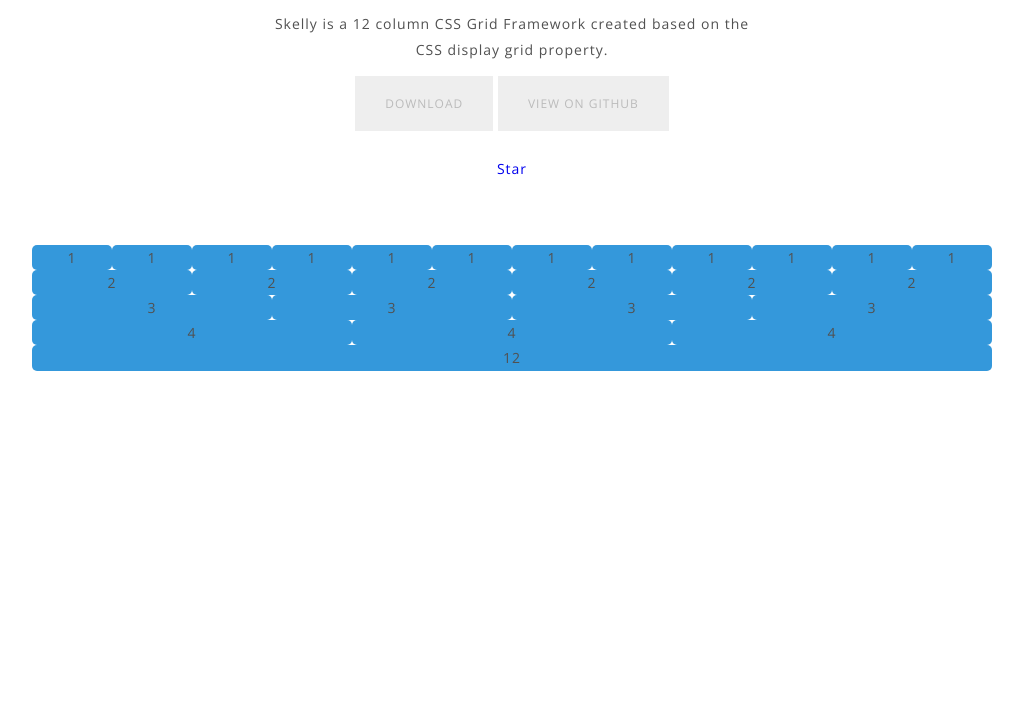
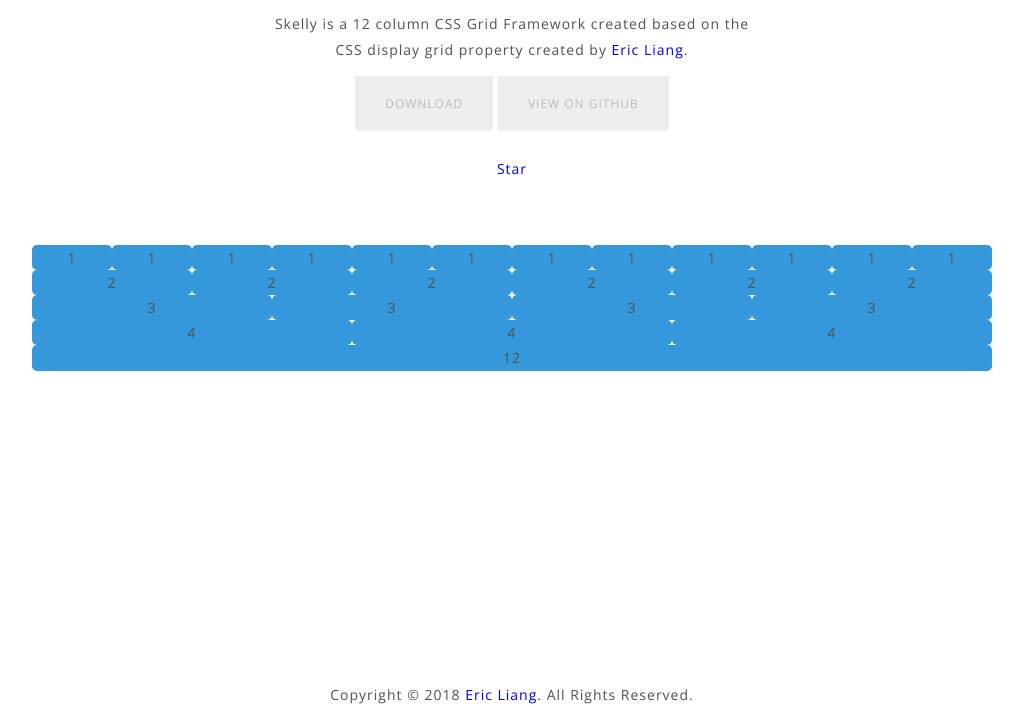
Before and after one commit to ewliang/Skelly-CSS-Grid-12-Column-Framework, a plain HTML site: page index.html in a window 1280 px wide. Shown: the part 93-800 px from the top of the page, without its empty margins (128-1151 px from the left). Drawn offline with nearby package versions, Linux system fonts and the light colour scheme.

Commit message:
Added footer.

```diff
--- a/index.html
+++ b/index.html
@@ -14,7 +14,7 @@
     <header class = "main-header">
       <h1>Skelly CSS Grid Framework</h1>
       <p>
-        Skelly is a 12 column CSS Grid Framework created based on the CSS display grid property.
+        Skelly is a 12 column CSS Grid Framework created based on the CSS display grid property created by <a href = "https://www.eric-liang.com">Eric Liang</a>.
       </p>
       <div>
         <a href = "https://github.com/ewliang/Skelly/archive/master.zip" class = "btn inline">Download</a>
@@ -62,6 +62,9 @@
       <div class = "col-12">12</div><!--end col-12-->
     </div><!--end container-->
 
+    <footer class = "main-footer text-center">
+      Copyright &copy; 2018 <a href = "https://www.eric-liang.com">Eric Liang</a>. All Rights Reserved.
+    </footer>
 
     <script async defer src="https://buttons.github.io/buttons.js"></script>
     <noscript>
--- a/style.css
+++ b/style.css
@@ -53,6 +53,17 @@ a {
   text-align: center;
 }
 
+.main-footer {
+  width: 100%;
+  left: 0;
+  bottom: 0 !important;
+  position: absolute;
+}
+
+.text-center {
+  text-align: center;
+}
+
 .col-1,
 .col-2,
 .col-3,
```
